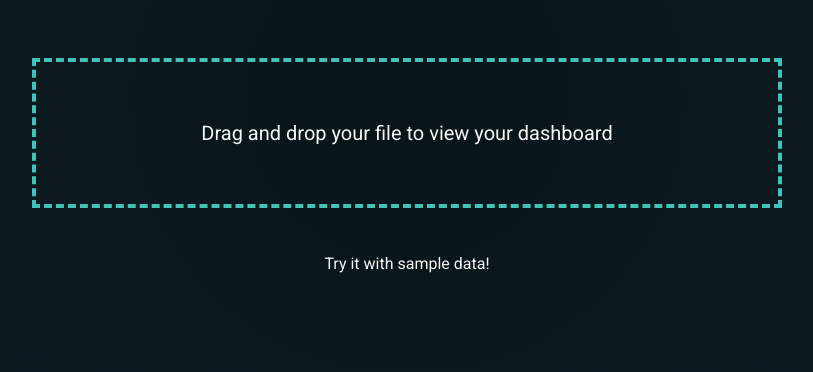
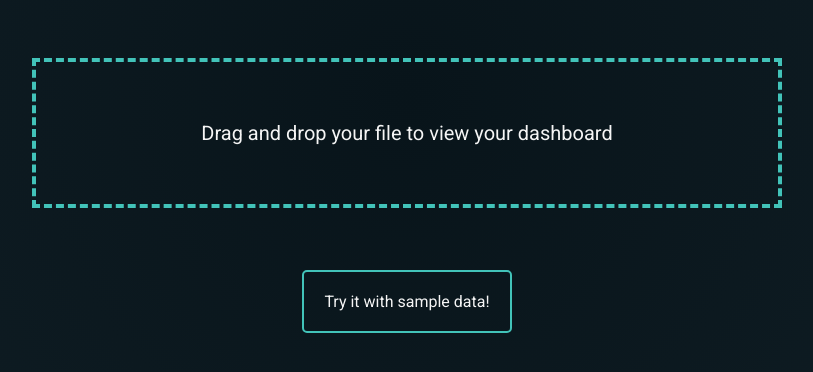
Before and after one commit to oslabs-beta/atriom-dashboard, a React app: page / in a window 1280 px wide. Shown: the part 302-674 px from the top of the page, without its empty margins (233-1046 px from the left). Built offline with nearby package versions, Linux system fonts and the light colour scheme; a web font is replaced by a local one.

Commit message:
style sample data link

```diff
--- a/src/styles/DropZone.scss
+++ b/src/styles/DropZone.scss
@@ -16,8 +16,16 @@
   text-align: center;
   font-size: 20px;
 }
+
 .sample {
   position: absolute;
-  top: 12em;
+  top: 13em;
   cursor: pointer;
+  border: 2px solid #42c3b9;
+  border-radius: 5px;
+  padding: 20px;
+
+  &:hover {
+    color: #42c3b9;
+  }
 }
```
Also changed, not shown: src/images/logo.png (deleted).
